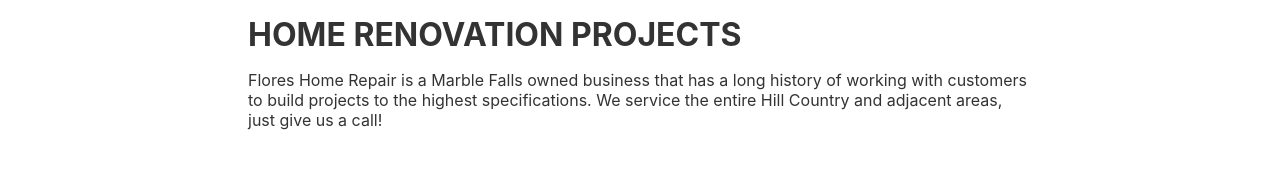
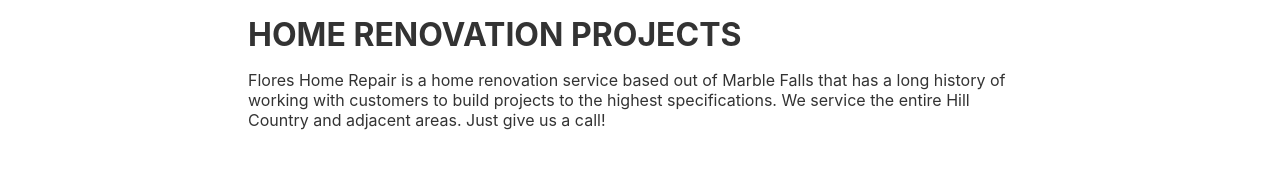
Before and after one commit to cr4z/flores-home-repair, a Next.js app: page / in a window 1280 px wide. Shown: the part 497-677 px from the top of the page. Built offline with nearby package versions, Linux system fonts and the light colour scheme; a web font is replaced by a local one.

Commit message:
Edit paragraph

```diff
--- a/pages/index.tsx
+++ b/pages/index.tsx
@@ -18,8 +18,8 @@
         <div className="row">
           <h1>Home Renovation Projects</h1>
           <p>
-            Flores Home Repair is a Marble Falls owned business that has a long history of working
-            with customers to build projects to the highest specifications. We service the entire Hill Country and adjacent areas, just give us a call!
+            Flores Home Repair is a home renovation service based out of Marble Falls that has a long history of working with customers to build
+            projects to the highest specifications. We service the entire Hill Country and adjacent areas. Just give us a call!
           </p>
         </div>
         <Showcase />
```
